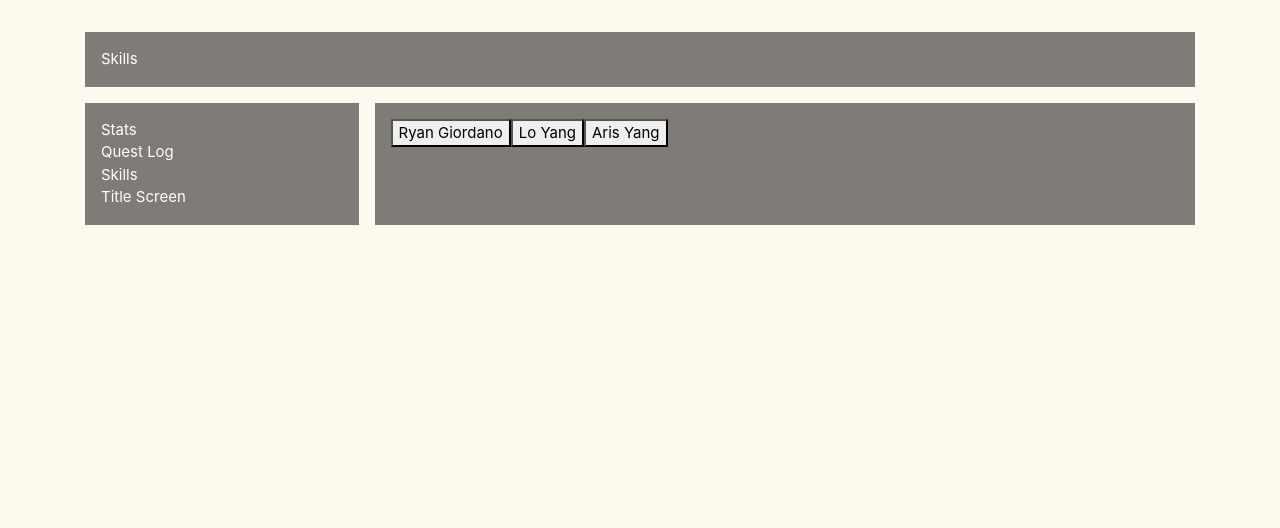
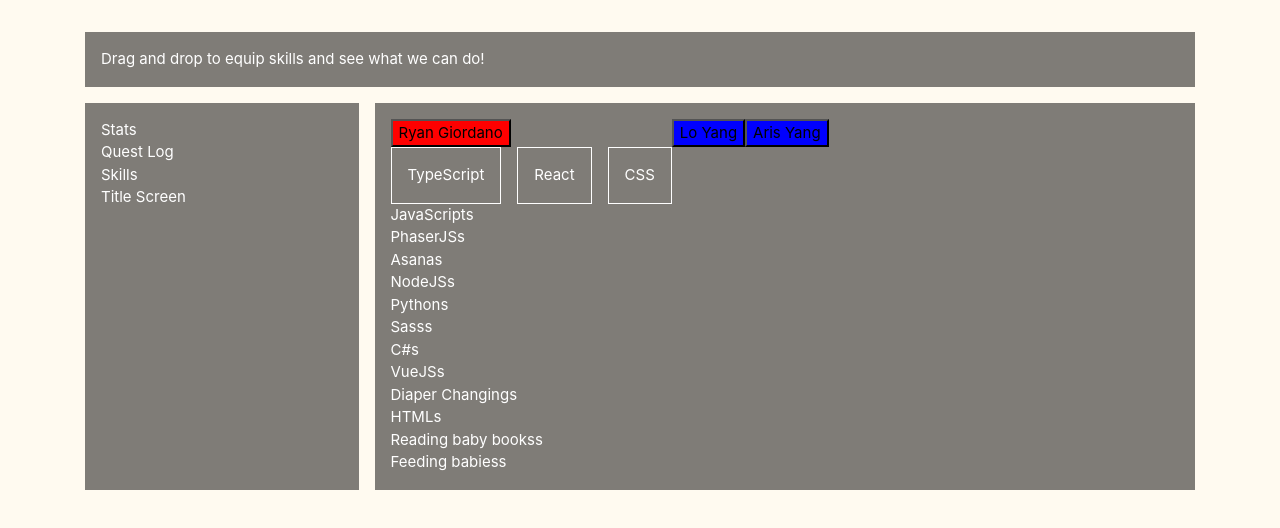
Before and after one commit to ryangiordano/loxgio, a React (Create React App) app: page /home/skills in a window 1280 px wide. Shown: the top 528 px of the page. Built offline with nearby package versions, Linux system fonts and the light colour scheme.

Commit message:
add droppable/dropzone components

```diff
--- /dev/null
+++ b/src/Components/DragAndDrop.tsx
@@ -0,0 +1,55 @@
+import React, { useState, ReactChildren } from "react";
+
+export const Dropzone = ({
+  handleDrop,
+  handleDragOver,
+  handleDragEnter,
+  handleDragLeave,
+  children,
+  ...restProps
+}: {
+  [x: string]: any;
+}) => {
+  return (
+    <div
+      onDrop={(e) => handleDrop(e)}
+      onDragOver={(e) => handleDragOver(e)}
+      onDragEnter={(e) => handleDragEnter(e)}
+      onDragLeave={(e) => handleDragLeave(e)}
+      {...restProps}
+    >
+      {children}
+    </div>
+  );
+};
+
+export const Draggable = ({
+  children,
+  data,
+}: {
+  children: JSX.Element;
+  data: any;
+}) => {
+  const [isDragging, setIsDragging] = useState(false);
+  return (
+    <div
+      style={{
+        transition: "all .5s ease-in-out",
+        opacity: isDragging ? 0 : 1,
+      }}
+      draggable
+      onDragStart={(e) => {
+        e.dataTransfer.setData("application/my-app", JSON.stringify(data));
+      }}
+      onDrag={(e) => {
+        setIsDragging(true);
+      }}
+      onDrop={() => {}}
+      onDragEnd={() => {
+        setIsDragging(false);
+      }}
+    >
+      {children}
+    </div>
+  );
+};
--- a/src/Data/Characters.json
+++ b/src/Data/Characters.json
@@ -132,19 +132,23 @@
     "profilePicture": "http://rgiordano.com/src/assets/img/portrait.jpg",
     "links": [],
     "phoneNumber": null,
-    "defaultEquippedSkills": [19, 15, 16],
+    "defaultEquippedSkills": [20, 21, 22],
     "skills": [{
-        "id": 6,
+        "id": 20,
+        "level": 5
+      },
+      {
+        "id": 21,
+        "level": 6
+      },
+
+      {
+        "id": 22,
         "level": 10
       },
       {
-        "id": 18,
-        "level": 10
-      },
-
-      {
-        "id": 17,
-        "level": 10
+        "id": 23,
+        "level": 3
       }
     ]
   }
--- a/src/Data/Skills.json
+++ b/src/Data/Skills.json
@@ -108,5 +108,10 @@
     "name": "Blowing Raspberries",
     "type": "baby",
     "icon": "sql.png"
+  },
+  "23": {
+    "name": "Eating Puffs",
+    "type": "baby",
+    "icon": "sql.png"
   }
 }
--- a/src/Pages/Home/Home.tsx
+++ b/src/Pages/Home/Home.tsx
@@ -1,9 +1,9 @@
-import React, { useState, useEffect } from "react";
+import React, { useState, useEffect, createContext } from "react";
 import InfoBox from "./InfoBox";
 import SideNav from "./SideNav";
 import Stats from "./Sections/Stats/Stats";
 import QuestLog from "./Sections/QuestLog";
-import Skills from "./Sections/Skills";
+import Skills from "./Sections/Skills/Skills";
 import { Route, Redirect, Switch } from "react-router-dom";
 import CharacterService from "../../Services/CharacterService";
 
@@ -15,12 +15,22 @@ const Spacer = (props) => {
   return <div {...props} />;
 };
 
+const CharacterContext = createContext<{
+  characters: Character[];
+  setCharacter: (c: Character) => void;
+}>({
+  characters: [],
+  setCharacter: (c: Character) => {},
+});
+
 const Home = ({ match }) => {
   const characterService = new CharacterService();
-
   const characters = characterService.getAllCharacters();
   const [infoText, setInfoText] = useState("Great job");
   return (
+    <CharacterContext.Provider value={{ characters, setCharacter:()=>{
+
+    } }}>
       <GridContainer>
         <Spacer />
         <InfoBox infoText={infoText} />
@@ -48,6 +58,7 @@ const Home = ({ match }) => {
 
         <Spacer />
       </GridContainer>
+    </CharacterContext.Provider>
   );
 };
 export default Home;
--- a/src/Pages/Home/Sections/Skills.tsx
+++ /dev/null
@@ -1,20 +0,0 @@
-import React, { useEffect, useState } from "react";
-import MainAreaBase from "./MainAreaBase";
-
-const Skills = ({ setInfoText, characters }) => {
-  useEffect(() => {
-    setInfoText("Skills");
-  }, []);
-
-  const [selectedCharacter, setSelectedCharacter] = useState(characters[0].id);
-  return (
-    <MainAreaBase>
-      <div>
-        {characters.map((c) => {
-          return <button key={c.name}>{c.name}</button>;
-        })}
-      </div>
-    </MainAreaBase>
-  );
-};
-export default Skills;
--- /dev/null
+++ b/src/Pages/Home/Sections/Skills/Skills.tsx
@@ -0,0 +1,97 @@
+import React, { useEffect, useState } from "react";
+import MainAreaBase from "../MainAreaBase";
+import { Draggable, Dropzone } from "../../../../Components/DragAndDrop";
+
+const Skills = ({
+  setInfoText,
+  characters,
+}: {
+  setInfoText: (text: string) => void;
+  characters: Character[];
+}) => {
+  useEffect(() => {
+    setInfoText("Drag and drop to equip skills and see what we can do!");
+  }, []);
+
+  const [selectedCharacterId, setSelectedCharacterId] = useState(
+    characters[0].id
+  );
+  const selectedCharacter = characters.find(
+    (c) => selectedCharacterId === c.id
+  );
+  return (
+    <MainAreaBase>
+      <div style={{ display: "flex" }}>
+        {characters.map((character) => {
+          const isActive = selectedCharacterId === character.id;
+          return (
+            <div key={character.id}>
+              <button
+                key={character.name}
+                onClick={() => {
+                  setSelectedCharacterId(character.id);
+                }}
+                style={{
+                  backgroundColor: isActive ? "red" : "blue",
+                }}
+              >
+                {character.name}
+              </button>
+              {isActive ? (
+                <div style={{ display: "flex" }}>
+                  {character?.defaultEquippedSkills.map((id, index) => {
+                    return (
+                      <Dropzone
+                        key={id}
+                        style={{
+                          marginLeft: index === 0 ? null : "1rem",
+                          padding: "1rem",
+                          border: "1px solid white",
+                        }}
+                        handleDrop={(e) => {
+                          const d = JSON.parse(
+                            e.dataTransfer.getData("application/my-app")
+                          );
+                        }}
+                        handleDragOver={(e) => {
+                          e.preventDefault();
+                          console.log("Draggin");
+                        }}
+                        handleDragEnter={(e) => {
+                          e.preventDefault();
+                          console.log("Enter");
+                        }}
+                        handleDragLeave={() => {
+                          console.log("Leave");
+                        }}
+                      >
+                        {
+                          character?.skills?.find((s) => s.skill.id === id)
+                            ?.skill.name
+                        }
+                      </Dropzone>
+                    );
+                  })}
+                </div>
+              ) : null}
+            </div>
+          );
+        })}
+      </div>
+      <div>
+        {selectedCharacter?.skills?.map((s) => {
+          return !Boolean(
+            selectedCharacter.defaultEquippedSkills.find(
+              (ds) => s.skill.id === ds
+            )
+          ) ? (
+            <Draggable key={s.skill.id} data={s}>
+              <>{s.skill.name}s</>
+            </Draggable>
+          ) : null;
+        })}
+      </div>
+    </MainAreaBase>
+  );
+};
+export default Skills;
--- a/src/Pages/Home/Sections/Stats/Stats.tsx
+++ b/src/Pages/Home/Sections/Stats/Stats.tsx
@@ -13,7 +13,6 @@ const Stats = ({
   useEffect(() => {
     setInfoText("Stats");
   }, []);
-
 
   return (
     <MainAreaBase>
--- a/src/Services/CharacterService.tsx
+++ b/src/Services/CharacterService.tsx
@@ -12,7 +12,12 @@ export default class CharacterService {
     return {
       id,
       ...characterToReturn,
-      skills: [...characterToReturn.skills.map((s) => this.getSkill(s.id))],
+      skills: [
+        ...characterToReturn.skills.map((s) => ({
+          level: s.level,
+          skill: this.getSkill(s.id),
+        })),
+      ],
     };
   }
   getSkill(id): Skill {
--- /dev/null
+++ b/src/State/CharacterState.tsx
@@ -0,0 +1,5 @@
+import { useContext, createContext } from "react";
+
+export const CharacterStateContext = createContext({
+  characters: [],
+});
```
Lines whose indentation alone changed are shown as unchanged.
